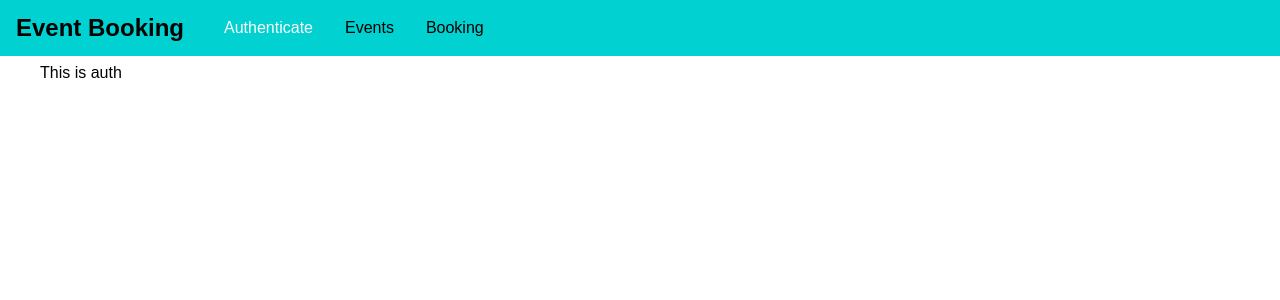
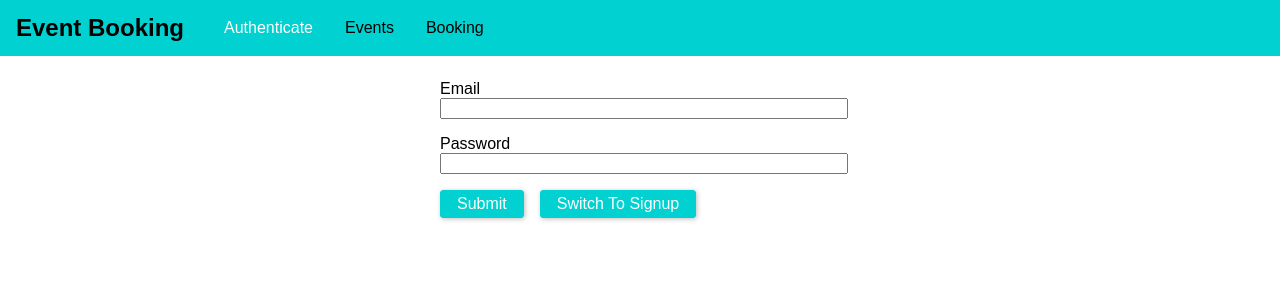
Before and after one commit to huynguyend191/event-booking-graphql, a React (Create React App) app in the folder frontend/: page /auth in a window 1280 px wide. Shown: the top 300 px of the page. Built offline with nearby package versions, Linux system fonts and the light colour scheme.

Commit message:
add login/ signup frontend

```diff
--- /dev/null
+++ b/frontend/src/pages/AuthPage.css
@@ -0,0 +1,37 @@
+.auth-form {
+  width: 25rem;
+  max-width: 80%;
+  margin: 5rem auto;
+}
+
+.form-control label,
+.form-control input {
+  width: 100%;
+  display: block;
+}
+
+.form-control-label {
+  margin-bottom: 0.5rem;
+}
+
+.form-control {
+  margin-bottom: 1rem;
+}
+
+.form-actions button {
+  background: #01d1d1;
+  font: inherit;
+  border: 1px solid #01d1d1;
+  border-radius: 3px;
+  padding: 0.25rem 1rem;
+  margin-right: 1rem;
+  box-shadow: 1px 1px 5px rgba(0, 0, 0, 0.26);
+  color: white;
+  cursor: pointer;
+}
+
+.form-actions button:hover,
+.form-actions button:active {
+  background: #01a7a7;
+  border: 1px solid #01a7a7;
+}
--- a/frontend/src/pages/AuthPage.js
+++ b/frontend/src/pages/AuthPage.js
@@ -1,11 +1,94 @@
 import React, { Component } from 'react';
 
+import './AuthPage.css';
+
 class AuthPage extends Component {
+
+  state = {
+    isLogin: true
+  }
+
+  constructor(props) {
+    super(props);
+    this.emailElement = React.createRef();
+    this.passwordElement = React.createRef();
+  }
+
+  switchModeHandler = () => {
+    this.setState(prevState => {
+      return {isLogin: !prevState.isLogin};
+    })
+  }
+
+  submitHandler = (event) => {
+    event.preventDefault();
+
+    const email = this.emailElement.current.value;
+    const password = this.passwordElement.current.value;
+
+    if (email.trim().length === 0 || password.trim().length === 0) {
+      return;
+    }
+
+    let requestBody = {
+      query: `
+        query {
+          login(email: "${email}", password: "${password}") {
+            userId
+            token
+            tokenExpiration
+          }
+        }
+      `
+    }
+
+    if (!this.state.isLogin) {
+      requestBody = {
+        query: `
+          mutation {
+            createUser(userInput: {email: "${email}", password: "${password}"}) {
+              _id
+              email
+            }
+          }
+        `
+      }
+    }
+
+    fetch('http://localhost:8000/graphql', {
+      method: 'POST',
+      body: JSON.stringify(requestBody),
+      headers: {
+        'Content-Type': 'application/json'
+      }
+    }).then(res => {
+      if (res.status !== 200 && res.status !== 201) {
+        throw new Error('Failed');
+      }
+      return res.json();
+    }).then(resData => {
+      console.log(resData);
+    }).catch(err => {
+      console.log(err);
+    });
+  }
+
   render() {
     return (
-      <div>
-        This is auth
-      </div>
+      <form className="auth-form" onSubmit={this.submitHandler}>
+        <div className="form-control">
+          <label htmlFor="email">Email</label>
+          <input type="email" id="email" ref={this.emailElement} />
+        </div>
+        <div className="form-control">
+          <label htmlFor="password">Password</label>
+          <input type="password" id="password" ref={this.passwordElement} />
+        </div>
+        <div className="form-actions">
+          <button type="submit">Submit</button>
+          <button type="button" onClick={this.switchModeHandler}>Switch To {this.state.isLogin ? 'Signup' : 'Login'}</button>
+        </div>
+      </form>
     );
   }
 }
```
Also changed, not shown: 1 other file (tests, documents, lock files or other folders).
